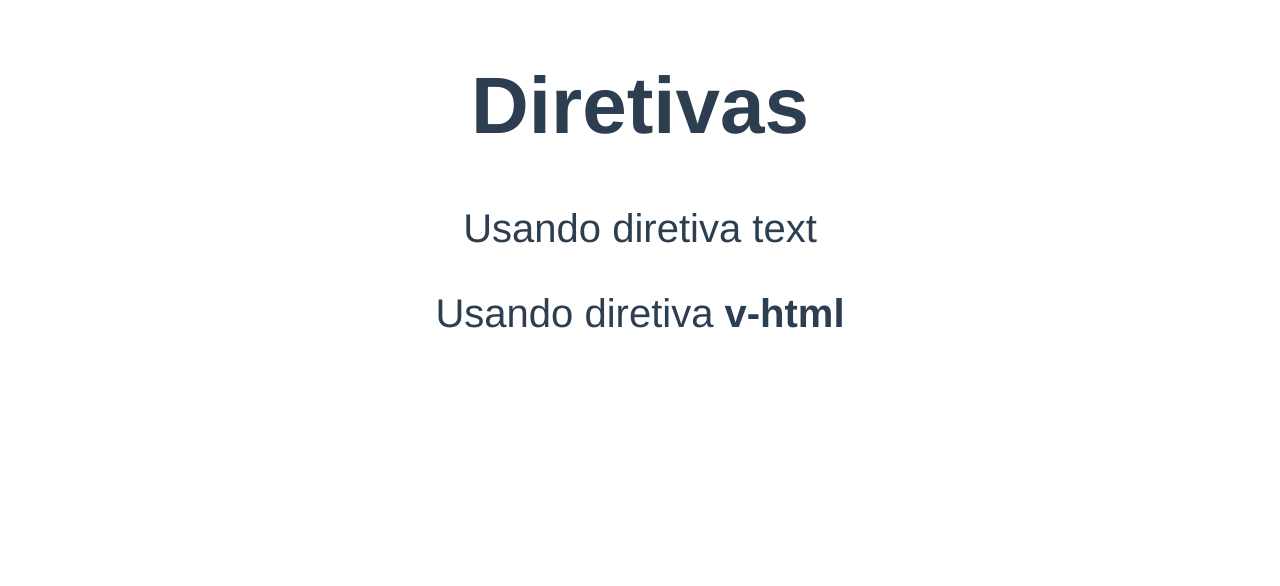
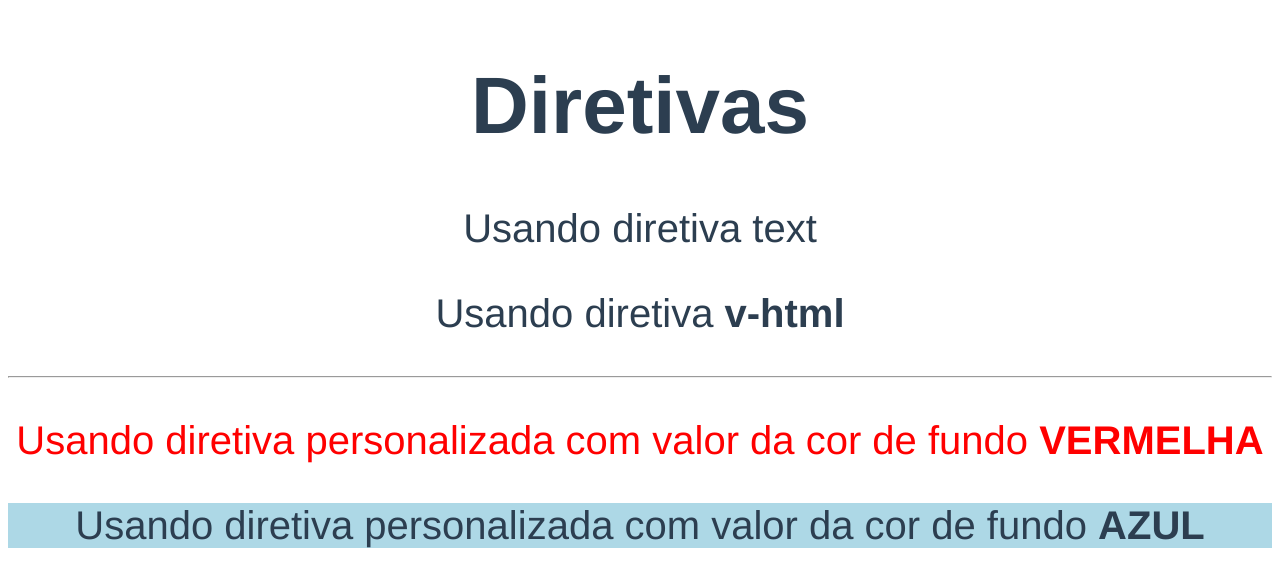
Before and after one commit to Rodrigolmg/vue-directives, a Vue app in the folder diretivas-exercicios/: page / in a window 1280 px wide. Shown: the top 586 px of the page. Built offline with nearby package versions, Linux system fonts and the light colour scheme.

Commit message:
Args in directive added

```diff
--- a/diretivas-exercicios/src/App.vue
+++ b/diretivas-exercicios/src/App.vue
@@ -3,12 +3,19 @@
 		<h1>Diretivas</h1>
 		<p v-text="'Usando diretiva text'"></p>
 		<p v-html="'Usando diretiva <strong>v-html</strong>'"></p>
+		<hr>
+		<p v-highlights="'red'">Usando diretiva personalizada com valor da cor de fundo <strong>VERMELHA</strong></p>
+		<p v-highlights:fundo="cor">Usando diretiva personalizada com valor da cor de fundo <strong>AZUL</strong></p>
 	</div>
 </template>
 
 <script>
 export default {
-
+	data(){
+		return {
+			cor: 'lightblue'
+		}
+	}
 }
 </script>
 
--- a/diretivas-exercicios/src/main.js
+++ b/diretivas-exercicios/src/main.js
@@ -4,7 +4,14 @@ import App from './App.vue'
 Vue.config.productionTip = false
 
 Vue.directive('highlights', {
-
+	bind(el, binding){
+		// el.style.backgroundColor = 'lightgreen'
+		if(binding.arg === 'fundo'){
+			el.style.backgroundColor = binding.value
+		} else {
+			el.style.color = binding.value
+		}
+	}
 })
 
 new Vue({
```
